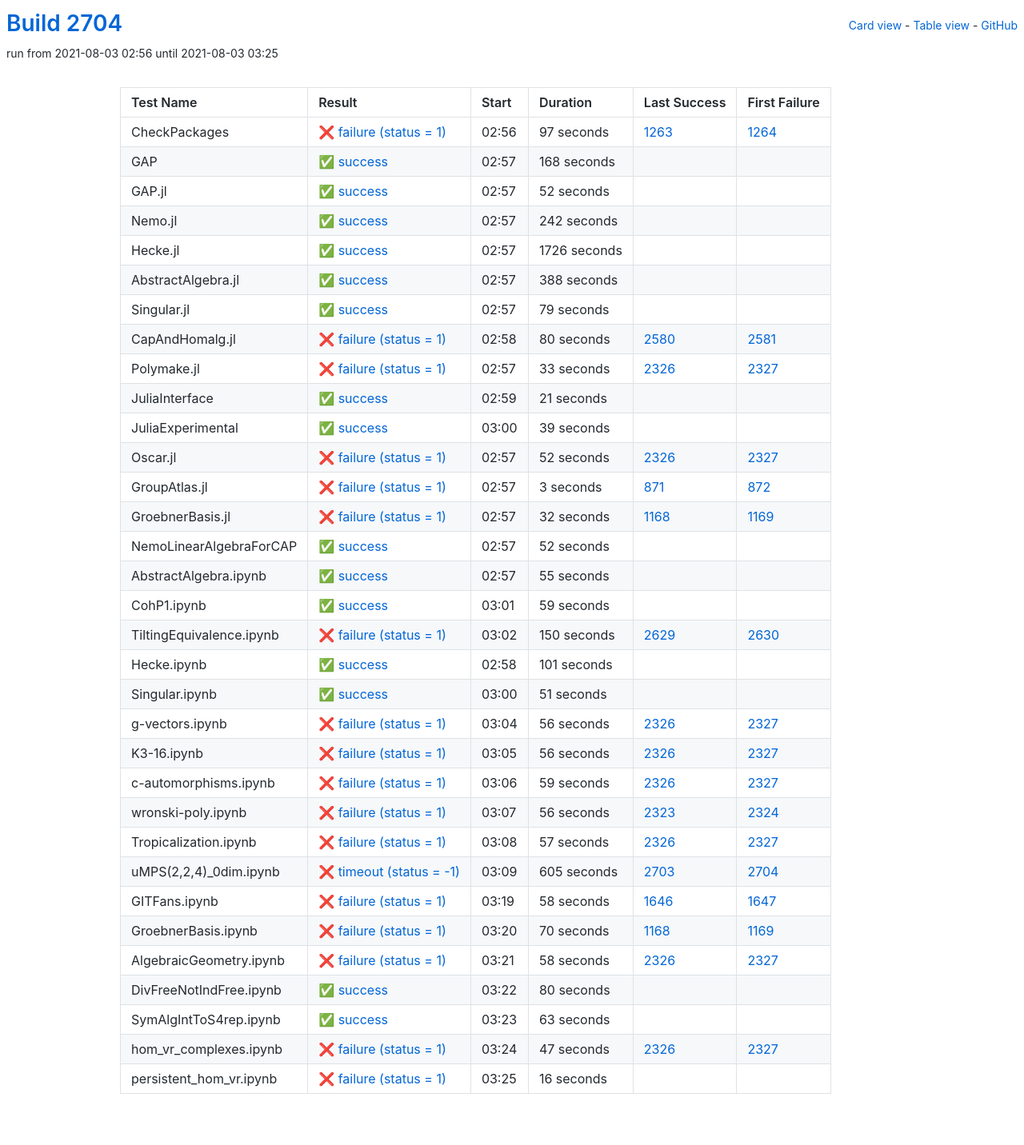
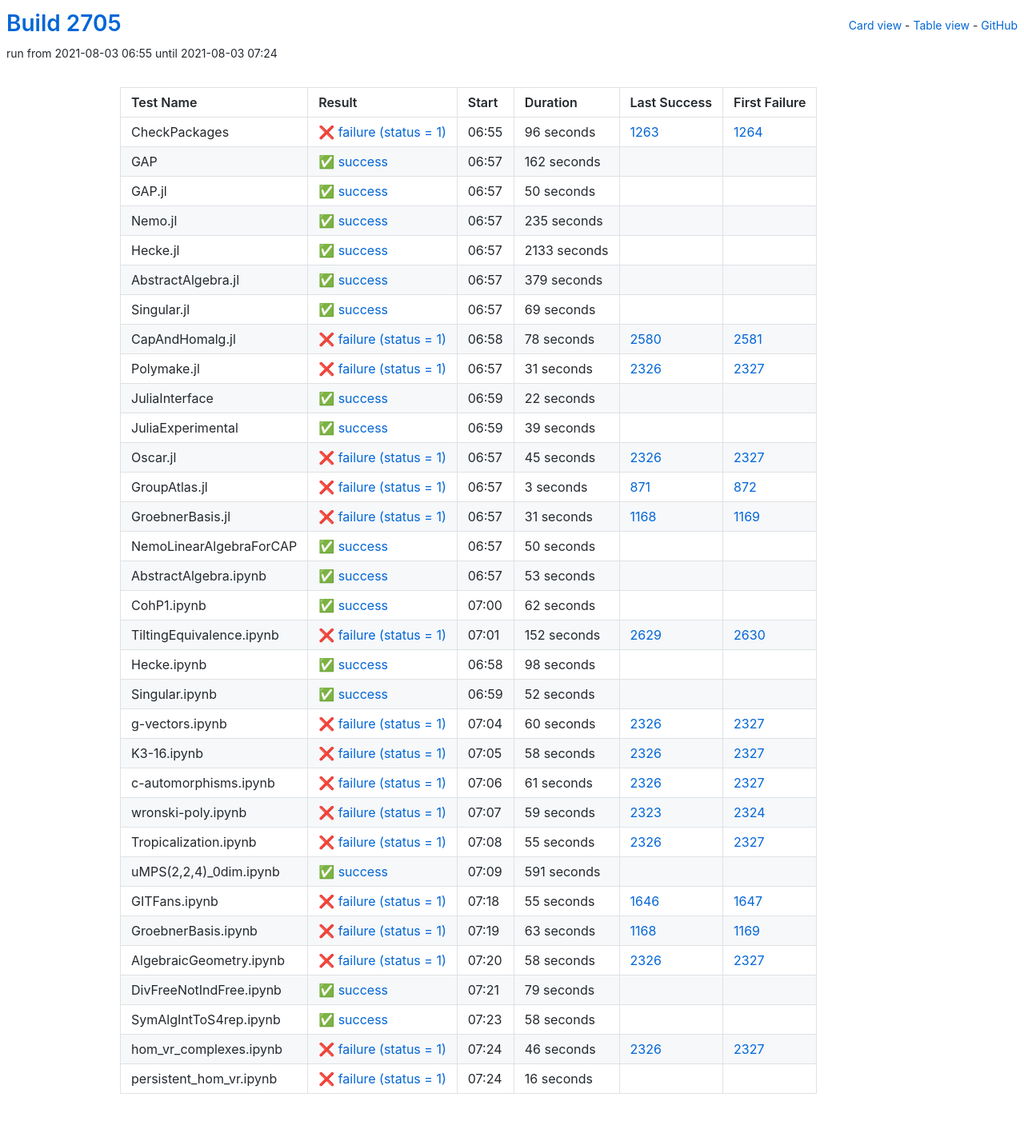
Before and after one commit to oscar-system/oscar-ci-status-stable, a Jekyll site: the page built from table.html, in a window 1280 px wide. Shown: the whole page at 80% size. Built offline with Jekyll 4.4.1, drawn with Linux system fonts in a browser that asks for light colours.

Commit message:
Build #2705

```diff
--- a/_data/ci.yml
+++ b/_data/ci.yml
@@ -1,6 +1,6 @@
 ---
-build: 2704
-build_url: https://oscarci.mathematik.uni-kl.de/job/oscar-stable/2704/
+build: 2705
+build_url: https://oscarci.mathematik.uni-kl.de/job/oscar-stable/2705/
 job: oscar-stable
 organization: oscar-system
 repo: oscar-ci-status-stable
@@ -8,128 +8,128 @@ repourl: https://github.com/oscar-system/oscar-ci-status-stable
 tests:
 - name: CheckPackages
   id: checkpackages
-  log: https://oscarci.mathematik.uni-kl.de/job/oscar-stable/2704/artifact/logs/build-2704/CheckPackages.log
-  start: 2021-08-03 02:56
+  log: https://oscarci.mathematik.uni-kl.de/job/oscar-stable/2705/artifact/logs/build-2705/CheckPackages.log
+  start: 2021-08-03 06:55
   success: false
   exitcode: 1
   status: failure
-  duration: 97
+  duration: 96
   last_success: 1263
   last_success_url: https://oscarci.mathematik.uni-kl.de/job/oscar-stable/1263/
   first_failure: 1264
   first_failure_url: https://oscarci.mathematik.uni-kl.de/job/oscar-stable/1264/
 - name: GAP
   id: gap
-  log: https://oscarci.mathematik.uni-kl.de/job/oscar-stable/2704/artifact/logs/build-2704/GAP.log
-  start: 2021-08-03 02:57
+  log: https://oscarci.mathematik.uni-kl.de/job/oscar-stable/2705/artifact/logs/build-2705/GAP.log
+  start: 2021-08-03 06:57
   success: true
   exitcode: 0
   status: success
-  duration: 168
+  duration: 162
   last_success: false
   last_success_url:
   first_failure: false
   first_failure_url:
 - name: GAP.jl
   id: gap-jl
-  log: https://oscarci.mathematik.uni-kl.de/job/oscar-stable/2704/artifact/logs/build-2704/GAP.jl.log
-  start: 2021-08-03 02:57
+  log: https://oscarci.mathematik.uni-kl.de/job/oscar-stable/2705/artifact/logs/build-2705/GAP.jl.log
+  start: 2021-08-03 06:57
   success: true
   exitcode: 0
   status: success
-  duration: 52
+  duration: 50
   last_success: false
   last_success_url:
   first_failure: false
   first_failure_url:
 - name: Nemo.jl
   id: nemo-jl
-  log: https://oscarci.mathematik.uni-kl.de/job/oscar-stable/2704/artifact/logs/build-2704/Nemo.jl.log
-  start: 2021-08-03 02:57
+  log: https://oscarci.mathematik.uni-kl.de/job/oscar-stable/2705/artifact/logs/build-2705/Nemo.jl.log
+  start: 2021-08-03 06:57
   success: true
   exitcode: 0
   status: success
-  duration: 242
+  duration: 235
   last_success: false
   last_success_url:
   first_failure: false
   first_failure_url:
 - name: Hecke.jl
   id: hecke-jl
-  log: https://oscarci.mathematik.uni-kl.de/job/oscar-stable/2704/artifact/logs/build-2704/Hecke.jl.log
-  start: 2021-08-03 02:57
+  log: https://oscarci.mathematik.uni-kl.de/job/oscar-stable/2705/artifact/logs/build-2705/Hecke.jl.log
+  start: 2021-08-03 06:57
   success: true
   exitcode: 0
   status: success
-  duration: 1726
+  duration: 2133
   last_success: false
   last_success_url:
   first_failure: false
   first_failure_url:
 - name: AbstractAlgebra.jl
   id: abstractalgebra-jl
-  log: https://oscarci.mathematik.uni-kl.de/job/oscar-stable/2704/artifact/logs/build-2704/AbstractAlgebra.jl.log
-  start: 2021-08-03 02:57
+  log: https://oscarci.mathematik.uni-kl.de/job/oscar-stable/2705/artifact/logs/build-2705/AbstractAlgebra.jl.log
+  start: 2021-08-03 06:57
   success: true
   exitcode: 0
   status: success
-  duration: 388
+  duration: 379
   last_success: false
   last_success_url:
   first_failure: false
   first_failure_url:
 - name: Singular.jl
   id: singular-jl
-  log: https://oscarci.mathematik.uni-kl.de/job/oscar-stable/2704/artifact/logs/build-2704/Singular.jl.log
-  start: 2021-08-03 02:57
+  log: https://oscarci.mathematik.uni-kl.de/job/oscar-stable/2705/artifact/logs/build-2705/Singular.jl.log
+  start: 2021-08-03 06:57
   success: true
   exitcode: 0
   status: success
-  duration: 79
+  duration: 69
   last_success: false
   last_success_url:
   first_failure: false
   first_failure_url:
 - name: CapAndHomalg.jl
   id: capandhomalg-jl
-  log: https://oscarci.mathematik.uni-kl.de/job/oscar-stable/2704/artifact/logs/build-2704/CapAndHomalg.jl.log
-  start: 2021-08-03 02:58
+  log: https://oscarci.mathematik.uni-kl.de/job/oscar-stable/2705/artifact/logs/build-2705/CapAndHomalg.jl.log
+  start: 2021-08-03 06:58
   success: false
   exitcode: 1
   status: failure
-  duration: 80
+  duration: 78
   last_success: 2580
   last_success_url: https://oscarci.mathematik.uni-kl.de/job/oscar-stable/2580/
   first_failure: 2581
   first_failure_url: https://oscarci.mathematik.uni-kl.de/job/oscar-stable/2581/
 - name: Polymake.jl
   id: polymake-jl
-  log: https://oscarci.mathematik.uni-kl.de/job/oscar-stable/2704/artifact/logs/build-2704/Polymake.jl.log
-  start: 2021-08-03 02:57
+  log: https://oscarci.mathematik.uni-kl.de/job/oscar-stable/2705/artifact/logs/build-2705/Polymake.jl.log
+  start: 2021-08-03 06:57
   success: false
   exitcode: 1
   status: failure
-  duration: 33
+  duration: 31
   last_success: 2326
   last_success_url: https://oscarci.mathematik.uni-kl.de/job/oscar-stable/2326/
   first_failure: 2327
   first_failure_url: https://oscarci.mathematik.uni-kl.de/job/oscar-stable/2327/
 - name: JuliaInterface
   id: juliainterface
-  log: https://oscarci.mathematik.uni-kl.de/job/oscar-stable/2704/artifact/logs/build-2704/JuliaInterface.log
-  start: 2021-08-03 02:59
+  log: https://oscarci.mathematik.uni-kl.de/job/oscar-stable/2705/artifact/logs/build-2705/JuliaInterface.log
+  start: 2021-08-03 06:59
   success: true
   exitcode: 0
   status: success
-  duration: 21
+  duration: 22
   last_success: false
   last_success_url:
   first_failure: false
   first_failure_url:
 - name: JuliaExperimental
   id: juliaexperimental
-  log: https://oscarci.mathematik.uni-kl.de/job/oscar-stable/2704/artifact/logs/build-2704/JuliaExperimental.log
-  start: 2021-08-03 03:00
+  log: https://oscarci.mathematik.uni-kl.de/job/oscar-stable/2705/artifact/logs/build-2705/JuliaExperimental.log
+  start: 2021-08-03 06:59
   success: true
   exitcode: 0
   status: success
@@ -140,20 +140,20 @@ tests:
   first_failure_url:
 - name: Oscar.jl
   id: oscar-jl
-  log: https://oscarci.mathematik.uni-kl.de/job/oscar-stable/2704/artifact/logs/build-2704/Oscar.jl.log
-  start: 2021-08-03 02:57
+  log: https://oscarci.mathematik.uni-kl.de/job/oscar-stable/2705/artifact/logs/build-2705/Oscar.jl.log
+  start: 2021-08-03 06:57
   success: false
   exitcode: 1
   status: failure
-  duration: 52
+  duration: 45
   last_success: 2326
   last_success_url: https://oscarci.mathematik.uni-kl.de/job/oscar-stable/2326/
   first_failure: 2327
   first_failure_url: https://oscarci.mathematik.uni-kl.de/job/oscar-stable/2327/
 - name: GroupAtlas.jl
   id: groupatlas-jl
-  log: https://oscarci.mathematik.uni-kl.de/job/oscar-stable/2704/artifact/logs/build-2704/GroupAtlas.jl.log
-  start: 2021-08-03 02:57
+  log: https://oscarci.mathematik.uni-kl.de/job/oscar-stable/2705/artifact/logs/build-2705/GroupAtlas.jl.log
+  start: 2021-08-03 06:57
   success: false
   exitcode: 1
   status: failure
@@ -164,20 +164,80 @@ tests:
   first_failure_url: https://oscarci.mathematik.uni-kl.de/job/oscar-stable/872/
 - name: GroebnerBasis.jl
   id: groebnerbasis-jl
-  log: https://oscarci.mathematik.uni-kl.de/job/oscar-stable/2704/artifact/logs/build-2704/GroebnerBasis.jl.log
-  start: 2021-08-03 02:57
+  log: https://oscarci.mathematik.uni-kl.de/job/oscar-stable/2705/artifact/logs/build-2705/GroebnerBasis.jl.log
+  start: 2021-08-03 06:57
   success: false
   exitcode: 1
   status: failure
-  duration: 32
+  duration: 31
   last_success: 1168
   last_success_url: https://oscarci.mathematik.uni-kl.de/job/oscar-stable/1168/
   first_failure: 1169
   first_failure_url: https://oscarci.mathematik.uni-kl.de/job/oscar-stable/1169/
 - name: NemoLinearAlgebraForCAP
   id: nemolinearalgebraforcap
-  log: https://oscarci.mathematik.uni-kl.de/job/oscar-stable/2704/artifact/logs/build-2704/NemoLinearAlgebraForCAP.log
-  start: 2021-08-03 02:57
+  log: https://oscarci.mathematik.uni-kl.de/job/oscar-stable/2705/artifact/logs/build-2705/NemoLinearAlgebraForCAP.log
+  start: 2021-08-03 06:57
+  success: true
+  exitcode: 0
+  status: success
+  duration: 50
+  last_success: false
+  last_success_url:
+  first_failure: false
+  first_failure_url:
+- name: AbstractAlgebra.ipynb
+  id: abstractalgebra-ipynb
+  log: https://oscarci.mathematik.uni-kl.de/job/oscar-stable/2705/artifact/logs/build-2705/AbstractAlgebra.ipynb.log
+  start: 2021-08-03 06:57
+  success: true
+  exitcode: 0
+  status: success
+  duration: 53
+  last_success: false
+  last_success_url:
+  first_failure: false
+  first_failure_url:
+- name: CohP1.ipynb
+  id: cohp1-ipynb
+  log: https://oscarci.mathematik.uni-kl.de/job/oscar-stable/2705/artifact/logs/build-2705/CohP1.ipynb.log
+  start: 2021-08-03 07:00
+  success: true
+  exitcode: 0
+  status: success
+  duration: 62
+  last_success: false
+  last_success_url:
+  first_failure: false
+  first_failure_url:
+- name: TiltingEquivalence.ipynb
+  id: tiltingequivalence-ipynb
+  log: https://oscarci.mathematik.uni-kl.de/job/oscar-stable/2705/artifact/logs/build-2705/TiltingEquivalence.ipynb.log
+  start: 2021-08-03 07:01
+  success: false
+  exitcode: 1
+  status: failure
+  duration: 152
+  last_success: 2629
+  last_success_url: https://oscarci.mathematik.uni-kl.de/job/oscar-stable/2629/
+  first_failure: 2630
+  first_failure_url: https://oscarci.mathematik.uni-kl.de/job/oscar-stable/2630/
+- name: Hecke.ipynb
+  id: hecke-ipynb
+  log: https://oscarci.mathematik.uni-kl.de/job/oscar-stable/2705/artifact/logs/build-2705/Hecke.ipynb.log
+  start: 2021-08-03 06:58
+  success: true
+  exitcode: 0
+  status: success
+  duration: 98
+  last_success: false
+  last_success_url:
+  first_failure: false
+  first_failure_url:
+- name: Singular.ipynb
+  id: singular-ipynb
+  log: https://oscarci.mathematik.uni-kl.de/job/oscar-stable/2705/artifact/logs/build-2705/Singular.ipynb.log
+  start: 2021-08-03 06:59
   success: true
   exitcode: 0
   status: success
@@ -186,166 +246,106 @@ tests:
   last_success_url:
   first_failure: false
   first_failure_url:
-- name: AbstractAlgebra.ipynb
-  id: abstractalgebra-ipynb
-  log: https://oscarci.mathematik.uni-kl.de/job/oscar-stable/2704/artifact/logs/build-2704/AbstractAlgebra.ipynb.log
-  start: 2021-08-03 02:57
-  success: true
-  exitcode: 0
-  status: success
-  duration: 55
-  last_success: false
-  last_success_url:
-  first_failure: false
-  first_failure_url:
-- name: CohP1.ipynb
-  id: cohp1-ipynb
-  log: https://oscarci.mathematik.uni-kl.de/job/oscar-stable/2704/artifact/logs/build-2704/CohP1.ipynb.log
-  start: 2021-08-03 03:01
-  success: true
-  exitcode: 0
-  status: success
-  duration: 59
-  last_success: false
-  last_success_url:
-  first_failure: false
-  first_failure_url:
-- name: TiltingEquivalence.ipynb
-  id: tiltingequivalence-ipynb
-  log: https://oscarci.mathematik.uni-kl.de/job/oscar-stable/2704/artifact/logs/build-2704/TiltingEquivalence.ipynb.log
-  start: 2021-08-03 03:02
+- name: g-vectors.ipynb
+  id: g-vectors-ipynb
+  log: https://oscarci.mathematik.uni-kl.de/job/oscar-stable/2705/artifact/logs/build-2705/g-vectors.ipynb.log
+  start: 2021-08-03 07:04
   success: false
   exitcode: 1
   status: failure
-  duration: 150
-  last_success: 2629
-  last_success_url: https://oscarci.mathematik.uni-kl.de/job/oscar-stable/2629/
-  first_failure: 2630
-  first_failure_url: https://oscarci.mathematik.uni-kl.de/job/oscar-stable/2630/
-- name: Hecke.ipynb
-  id: hecke-ipynb
-  log: https://oscarci.mathematik.uni-kl.de/job/oscar-stable/2704/artifact/logs/build-2704/Hecke.ipynb.log
-  start: 2021-08-03 02:58
-  success: true
-  exitcode: 0
-  status: success
-  duration: 101
-  last_success: false
-  last_success_url:
-  first_failure: false
-  first_failure_url:
-- name: Singular.ipynb
-  id: singular-ipynb
-  log: https://oscarci.mathematik.uni-kl.de/job/oscar-stable/2704/artifact/logs/build-2704/Singular.ipynb.log
-  start: 2021-08-03 03:00
-  success: true
-  exitcode: 0
-  status: success
-  duration: 51
-  last_success: false
-  last_success_url:
-  first_failure: false
-  first_failure_url:
-- name: g-vectors.ipynb
-  id: g-vectors-ipynb
-  log: https://oscarci.mathematik.uni-kl.de/job/oscar-stable/2704/artifact/logs/build-2704/g-vectors.ipynb.log
-  start: 2021-08-03 03:04
-  success: false
-  exitcode: 1
-  status: failure
-  duration: 56
+  duration: 60
   last_success: 2326
   last_success_url: https://oscarci.mathematik.uni-kl.de/job/oscar-stable/2326/
   first_failure: 2327
   first_failure_url: https://oscarci.mathematik.uni-kl.de/job/oscar-stable/2327/
 - name: K3-16.ipynb
   id: k3-16-ipynb
-  log: https://oscarci.mathematik.uni-kl.de/job/oscar-stable/2704/artifact/logs/build-2704/K3-16.ipynb.log
-  start: 2021-08-03 03:05
+  log: https://oscarci.mathematik.uni-kl.de/job/oscar-stable/2705/artifact/logs/build-2705/K3-16.ipynb.log
+  start: 2021-08-03 07:05
   success: false
   exitcode: 1
   status: failure
-  duration: 56
+  duration: 58
   last_success: 2326
   last_success_url: https://oscarci.mathematik.uni-kl.de/job/oscar-stable/2326/
   first_failure: 2327
   first_failure_url: https://oscarci.mathematik.uni-kl.de/job/oscar-stable/2327/
 - name: c-automorphisms.ipynb
   id: c-automorphisms-ipynb
-  log: https://oscarci.mathematik.uni-kl.de/job/oscar-stable/2704/artifact/logs/build-2704/c-automorphisms.ipynb.log
-  start: 2021-08-03 03:06
+  log: https://oscarci.mathematik.uni-kl.de/job/oscar-stable/2705/artifact/logs/build-2705/c-automorphisms.ipynb.log
+  start: 2021-08-03 07:06
   success: false
   exitcode: 1
   status: failure
-  duration: 59
+  duration: 61
   last_success: 2326
   last_success_url: https://oscarci.mathematik.uni-kl.de/job/oscar-stable/2326/
   first_failure: 2327
   first_failure_url: https://oscarci.mathematik.uni-kl.de/job/oscar-stable/2327/
 - name: wronski-poly.ipynb
   id: wronski-poly-ipynb
-  log: https://oscarci.mathematik.uni-kl.de/job/oscar-stable/2704/artifact/logs/build-2704/wronski-poly.ipynb.log
-  start: 2021-08-03 03:07
+  log: https://oscarci.mathematik.uni-kl.de/job/oscar-stable/2705/artifact/logs/build-2705/wronski-poly.ipynb.log
+  start: 2021-08-03 07:07
   success: false
   exitcode: 1
   status: failure
-  duration: 56
+  duration: 59
   last_success: 2323
   last_success_url: https://oscarci.mathematik.uni-kl.de/job/oscar-stable/2323/
   first_failure: 2324
   first_failure_url: https://oscarci.mathematik.uni-kl.de/job/oscar-stable/2324/
 - name: Tropicalization.ipynb
   id: tropicalization-ipynb
-  log: https://oscarci.mathematik.uni-kl.de/job/oscar-stable/2704/artifact/logs/build-2704/Tropicalization.ipynb.log
-  start: 2021-08-03 03:08
+  log: https://oscarci.mathematik.uni-kl.de/job/oscar-stable/2705/artifact/logs/build-2705/Tropicalization.ipynb.log
+  start: 2021-08-03 07:08
   success: false
   exitcode: 1
   status: failure
-  duration: 57
+  duration: 55
   last_success: 2326
   last_success_url: https://oscarci.mathematik.uni-kl.de/job/oscar-stable/2326/
   first_failure: 2327
   first_failure_url: https://oscarci.mathematik.uni-kl.de/job/oscar-stable/2327/
 - name: uMPS(2,2,4)_0dim.ipynb
   id: umps-2-2-4-0dim-ipynb
-  log: https://oscarci.mathematik.uni-kl.de/job/oscar-stable/2704/artifact/logs/build-2704/uMPS-2-2-4-_0dim.ipynb.log
-  start: 2021-08-03 03:09
-  success: false
-  exitcode: -1
-  status: timeout
-  duration: 605
-  last_success: 2703
-  last_success_url: https://oscarci.mathematik.uni-kl.de/job/oscar-stable/2703/
-  first_failure: 2704
-  first_failure_url: https://oscarci.mathematik.uni-kl.de/job/oscar-stable/2704/
+  log: https://oscarci.mathematik.uni-kl.de/job/oscar-stable/2705/artifact/logs/build-2705/uMPS-2-2-4-_0dim.ipynb.log
+  start: 2021-08-03 07:09
+  success: true
+  exitcode: 0
+  status: success
+  duration: 591
+  last_success: false
+  last_success_url:
+  first_failure: false
+  first_failure_url:
 - name: GITFans.ipynb
   id: gitfans-ipynb
-  log: https://oscarci.mathematik.uni-kl.de/job/oscar-stable/2704/artifact/logs/build-2704/GITFans.ipynb.log
-  start: 2021-08-03 03:19
+  log: https://oscarci.mathematik.uni-kl.de/job/oscar-stable/2705/artifact/logs/build-2705/GITFans.ipynb.log
+  start: 2021-08-03 07:18
   success: false
   exitcode: 1
   status: failure
-  duration: 58
+  duration: 55
   last_success: 1646
   last_success_url: https://oscarci.mathematik.uni-kl.de/job/oscar-stable/1646/
   first_failure: 1647
   first_failure_url: https://oscarci.mathematik.uni-kl.de/job/oscar-stable/1647/
 - name: GroebnerBasis.ipynb
   id: groebnerbasis-ipynb
-  log: https://oscarci.mathematik.uni-kl.de/job/oscar-stable/2704/artifact/logs/build-2704/GroebnerBasis.ipynb.log
-  start: 2021-08-03 03:20
+  log: https://oscarci.mathematik.uni-kl.de/job/oscar-stable/2705/artifact/logs/build-2705/GroebnerBasis.ipynb.log
+  start: 2021-08-03 07:19
   success: false
   exitcode: 1
   status: failure
-  duration: 70
+  duration: 63
   last_success: 1168
   last_success_url: https://oscarci.mathematik.uni-kl.de/job/oscar-stable/1168/
   first_failure: 1169
   first_failure_url: https://oscarci.mathematik.uni-kl.de/job/oscar-stable/1169/
 - name: AlgebraicGeometry.ipynb
   id: algebraicgeometry-ipynb
-  log: https://oscarci.mathematik.uni-kl.de/job/oscar-stable/2704/artifact/logs/build-2704/AlgebraicGeometry.ipynb.log
-  start: 2021-08-03 03:21
+  log: https://oscarci.mathematik.uni-kl.de/job/oscar-stable/2705/artifact/logs/build-2705/AlgebraicGeometry.ipynb.log
+  start: 2021-08-03 07:20
   success: false
   exitcode: 1
   status: failure
@@ -356,44 +356,44 @@ tests:
   first_failure_url: https://oscarci.mathematik.uni-kl.de/job/oscar-stable/2327/
 - name: DivFreeNotIndFree.ipynb
   id: divfreenotindfree-ipynb
-  log: https://oscarci.mathematik.uni-kl.de/job/oscar-stable/2704/artifact/logs/build-2704/DivFreeNotIndFree.ipynb.log
-  start: 2021-08-03 03:22
+  log: https://oscarci.mathematik.uni-kl.de/job/oscar-stable/2705/artifact/logs/build-2705/DivFreeNotIndFree.ipynb.log
+  start: 2021-08-03 07:21
   success: true
   exitcode: 0
   status: success
-  duration: 80
+  duration: 79
   last_success: false
   last_success_url:
   first_failure: false
   first_failure_url:
 - name: SymAlgIntToS4rep.ipynb
   id: symalginttos4rep-ipynb
-  log: https://oscarci.mathematik.uni-kl.de/job/oscar-stable/2704/artifact/logs/build-2704/SymAlgIntToS4rep.ipynb.log
-  start: 2021-08-03 03:23
+  log: https://oscarci.mathematik.uni-kl.de/job/oscar-stable/2705/artifact/logs/build-2705/SymAlgIntToS4rep.ipynb.log
+  start: 2021-08-03 07:23
   success: true
   exitcode: 0
   status: success
-  duration: 63
+  duration: 58
   last_success: false
   last_success_url:
   first_failure: false
   first_failure_url:
 - name: hom_vr_complexes.ipynb
   id: hom-vr-complexes-ipynb
-  log: https://oscarci.mathematik.uni-kl.de/job/oscar-stable/2704/artifact/logs/build-2704/hom_vr_complexes.ipynb.log
-  start: 2021-08-03 03:24
+  log: https://oscarci.mathematik.uni-kl.de/job/oscar-stable/2705/artifact/logs/build-2705/hom_vr_complexes.ipynb.log
+  start: 2021-08-03 07:24
   success: false
   exitcode: 1
   status: failure
-  duration: 47
+  duration: 46
   last_success: 2326
   last_success_url: https://oscarci.mathematik.uni-kl.de/job/oscar-stable/2326/
   first_failure: 2327
   first_failure_url: https://oscarci.mathematik.uni-kl.de/job/oscar-stable/2327/
 - name: persistent_hom_vr.ipynb
   id: persistent-hom-vr-ipynb
-  log: https://oscarci.mathematik.uni-kl.de/job/oscar-stable/2704/artifact/logs/build-2704/persistent_hom_vr.ipynb.log
-  start: 2021-08-03 03:25
+  log: https://oscarci.mathematik.uni-kl.de/job/oscar-stable/2705/artifact/logs/build-2705/persistent_hom_vr.ipynb.log
+  start: 2021-08-03 07:24
   success: false
   exitcode: 1
   status: failure
```
Also changed, not shown: README.md.
